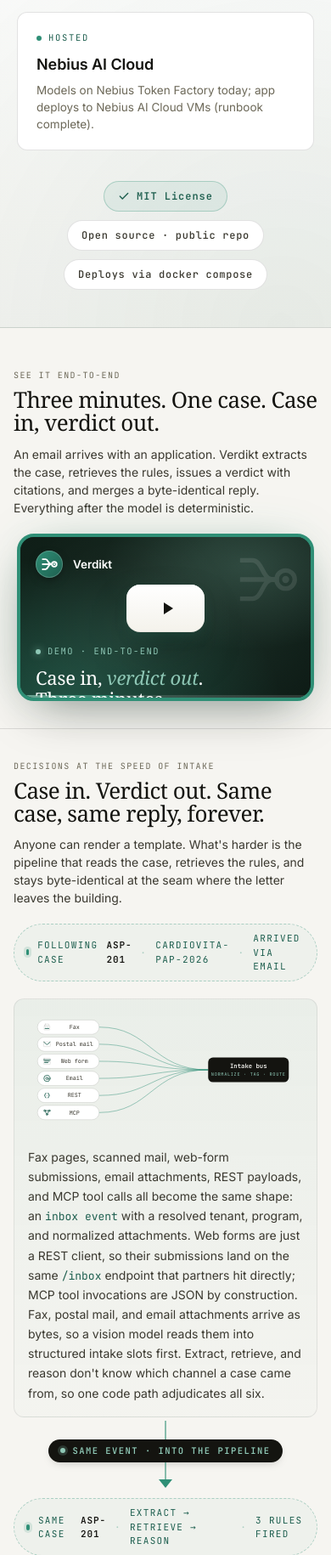
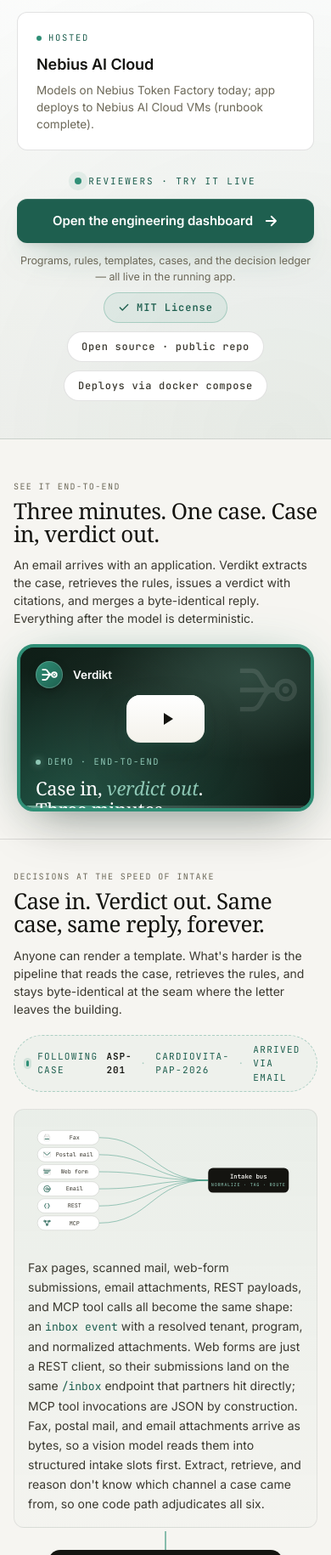
Before and after one commit to ajandan/verdikt-hackathon, a Python web app: template src/docgen/ui/templates/landing.html in a window 390 px wide. Shown: the part 3954-5784 px from the top of the page at 85% size. Run offline with Jinja, Linux system fonts and the light colour scheme; the template is opened without the code that fills it, so the values that code supplies are empty; some web fonts are replaced.

Commit message:
Hackathon section: prominent live-dashboard CTA
A judge landing on the page had to hunt for the sign-in link in the
nav to reach the actual running app. Add a big seal-tinted CTA button
inside the hackathon submission block — "Open the engineering
dashboard" — placed between the four model cards and the footer
badges, with a pulsing live dot and a one-line note describing what
they'll see inside (programs, rules, templates, cases, ledger).

Mobile drops the button to full width and tightens padding but keeps
the same visual weight.

Co-Authored-By: Claude Opus 4.7 <noreply@anthropic.com>

```diff
--- a/src/docgen/ui/templates/landing.html
+++ b/src/docgen/ui/templates/landing.html
@@ -1644,10 +1644,74 @@
   }
   .powered-badge svg { flex-shrink: 0; }
 
+  /* Live-dashboard CTA inside the hackathon block. Judges land on the
+     landing page — this is the button that gets them into the actual
+     running app in one click. Sized big, seal-tinted, with a pulsing
+     "live" dot so it reads as an obvious call-to-action. */
+  .powered-cta {
+    margin: 36px auto 4px;
+    display: flex; flex-direction: column; align-items: center;
+    gap: 12px;
+  }
+  .powered-cta-eyebrow {
+    font-family: 'JetBrains Mono', ui-monospace, monospace;
+    font-size: 11px; letter-spacing: 0.18em; text-transform: uppercase;
+    color: var(--seal-700);
+    display: inline-flex; align-items: center; gap: 8px;
+  }
+  .powered-cta-eyebrow .live-dot {
+    width: 8px; height: 8px; border-radius: 999px;
+    background: var(--seal-500);
+    box-shadow: 0 0 0 4px rgba(47,143,118,0.20);
+    animation: powered-cta-pulse 1.8s ease-in-out infinite;
+  }
+  @keyframes powered-cta-pulse {
+    0%, 100% { box-shadow: 0 0 0 4px rgba(47,143,118,0.20); }
+    50% { box-shadow: 0 0 0 8px rgba(47,143,118,0.05); }
+  }
+  .powered-cta-btn {
+    display: inline-flex; align-items: center; gap: 12px;
+    padding: 18px 32px;
+    background: var(--seal-700);
+    color: #fff;
+    font-family: 'Inter', ui-sans-serif, system-ui, sans-serif;
+    font-size: 17px; font-weight: 600; letter-spacing: -0.005em;
+    border: 0; border-radius: 12px;
+    text-decoration: none;
+    box-shadow:
+      0 20px 44px -20px rgba(30,95,79,0.60),
+      0 6px 14px -8px rgba(20,20,16,0.20),
+      inset 0 1px 0 rgba(255,255,255,0.12);
+    transition: transform 160ms ease, box-shadow 160ms ease, background 160ms ease;
+  }
+  .powered-cta-btn:hover {
+    transform: translateY(-2px);
+    background: #1a5647;
+    box-shadow:
+      0 28px 56px -22px rgba(30,95,79,0.72),
+      0 10px 18px -8px rgba(20,20,16,0.24),
+      inset 0 1px 0 rgba(255,255,255,0.14);
+  }
+  .powered-cta-btn:focus-visible {
+    outline: 2px solid var(--seal-500);
+    outline-offset: 3px;
+  }
+  .powered-cta-btn svg { flex-shrink: 0; }
+  .powered-cta-note {
+    font-size: 13px; color: var(--ink-500);
+    letter-spacing: -0.005em;
+    text-align: center;
+    max-width: 480px;
+    margin: 0;
+  }
+
   @media (max-width: 767px) {
     .powered { padding: 48px 20px 44px; }
     .powered-head h2 { font-size: 26px; }
     .powered-head p { font-size: 15px; }
+    .powered-cta { margin: 28px auto 0; }
+    .powered-cta-btn { padding: 15px 24px; font-size: 15px; width: 100%; justify-content: center; }
+    .powered-cta-note { font-size: 12.5px; }
   }
 
   /* ============ Case trace chip ============ */
@@ -2180,6 +2244,23 @@
         <div class="name">Nebius AI Cloud</div>
         <div class="note">Models on Nebius Token Factory today; app deploys to Nebius AI Cloud VMs (runbook complete).</div>
       </div>
+    </div>
+
+    <div class="powered-cta">
+      <span class="powered-cta-eyebrow">
+        <span class="live-dot" aria-hidden="true"></span>
+        Reviewers · try it live
+      </span>
+      <a href="/ui/" class="powered-cta-btn">
+        Open the engineering dashboard
+        <svg width="18" height="18" viewBox="0 0 24 24" fill="none" stroke="currentColor" stroke-width="2.4" stroke-linecap="round" stroke-linejoin="round" aria-hidden="true">
+          <path d="M5 12h14"/>
+          <path d="M13 5l7 7-7 7"/>
+        </svg>
+      </a>
+      <p class="powered-cta-note">
+        Programs, rules, templates, cases, and the decision ledger — all live in the running app.
+      </p>
     </div>
 
     <div class="powered-foot">
```
